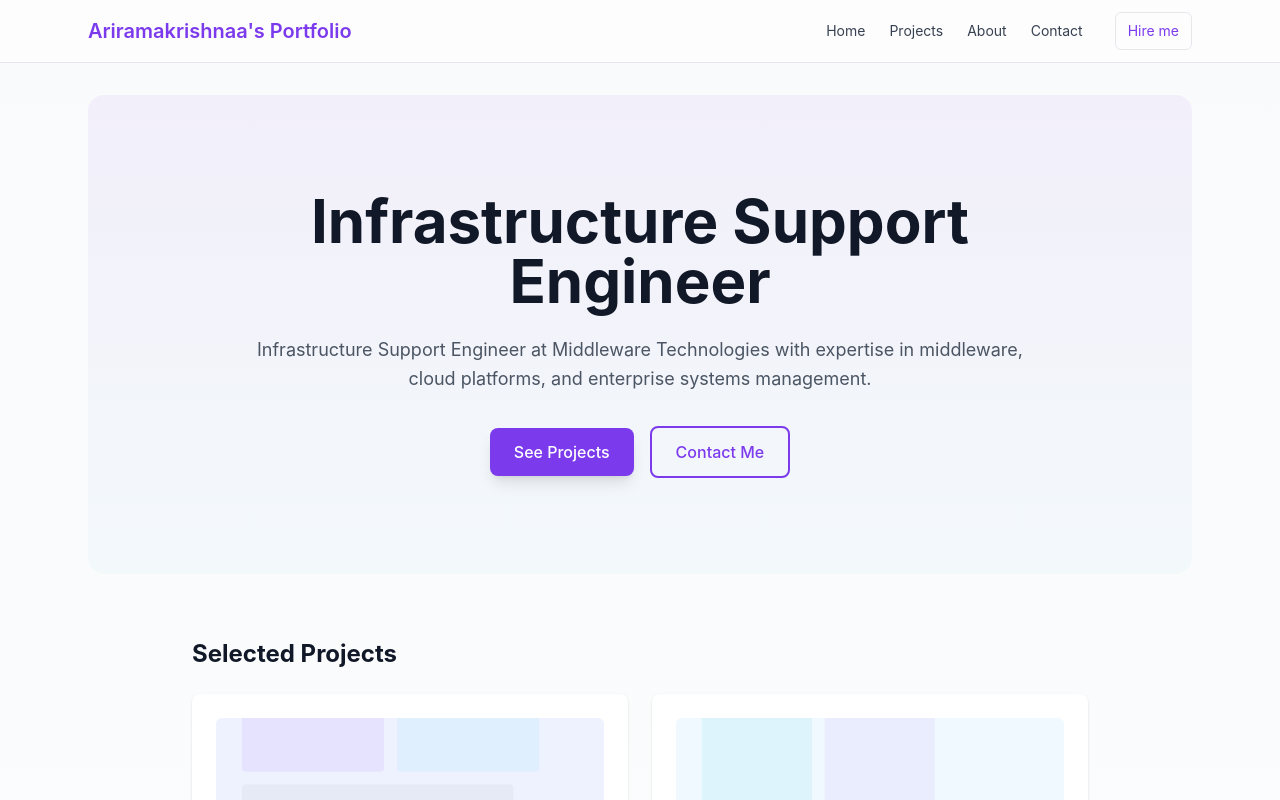
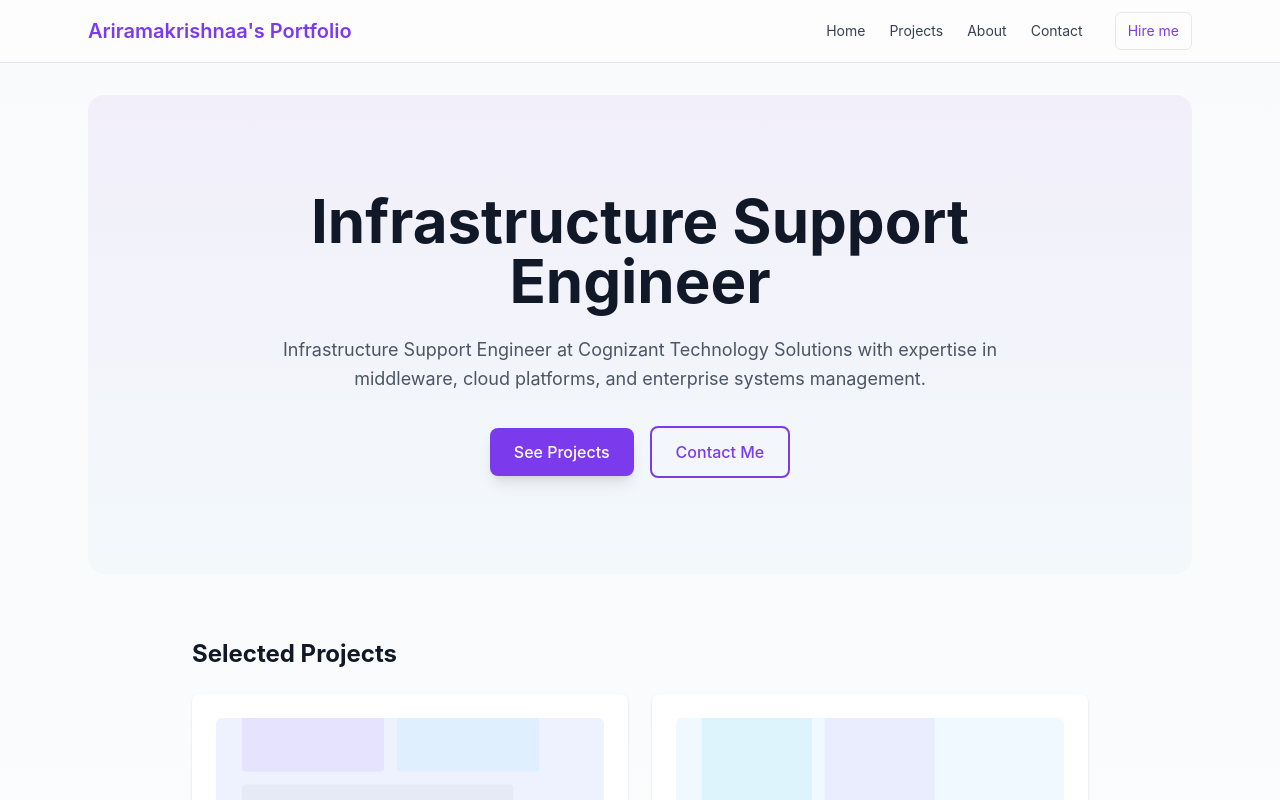
Before and after one commit to Ariramakrishnaa97/portfolio-website, a React (Vite) app: page / in a window 1280 px wide. Shown: the top 800 px of the page. Built offline with nearby package versions, Linux system fonts and the light colour scheme; the HTML template or start-up script is replaced by a standard one.

Commit message:
Update employer to Cognizant Technology Solutions

```diff
--- a/src/components/Hero.jsx
+++ b/src/components/Hero.jsx
@@ -22,7 +22,7 @@ export default function Hero(){
           Infrastructure Support Engineer
         </motion.h1>
         <motion.p variants={item} className="text-lg text-gray-600 mb-8 leading-relaxed">
-          Infrastructure Support Engineer at Middleware Technologies with expertise in middleware, cloud platforms, and enterprise systems management.
+          Infrastructure Support Engineer at Cognizant Technology Solutions with expertise in middleware, cloud platforms, and enterprise systems management.
         </motion.p>
         <motion.div variants={item} className="flex flex-col md:flex-row items-center justify-center gap-4">
           <motion.a whileHover={{scale:1.05}} whileTap={{scale:0.98}} href="#projects" className="px-6 py-3 rounded-lg bg-accent text-white font-medium shadow-lg hover:shadow-xl transition">
```
